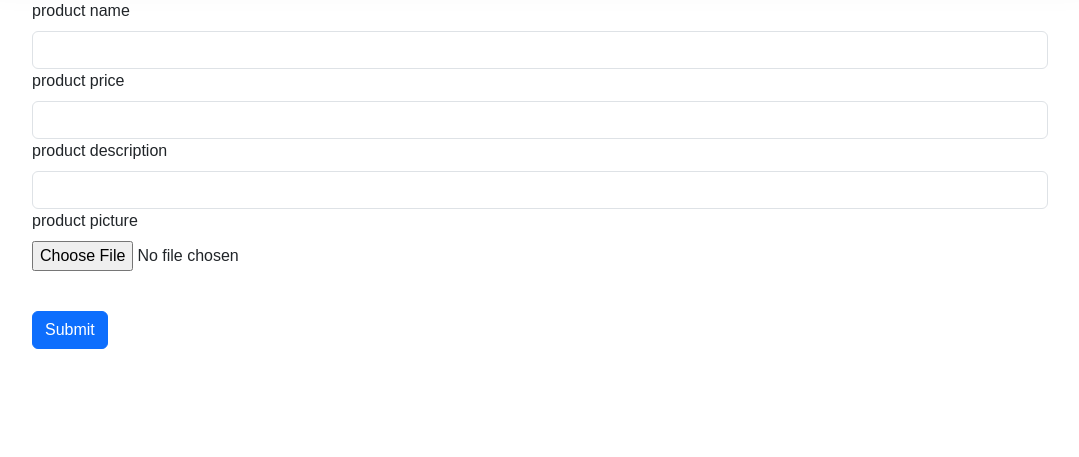
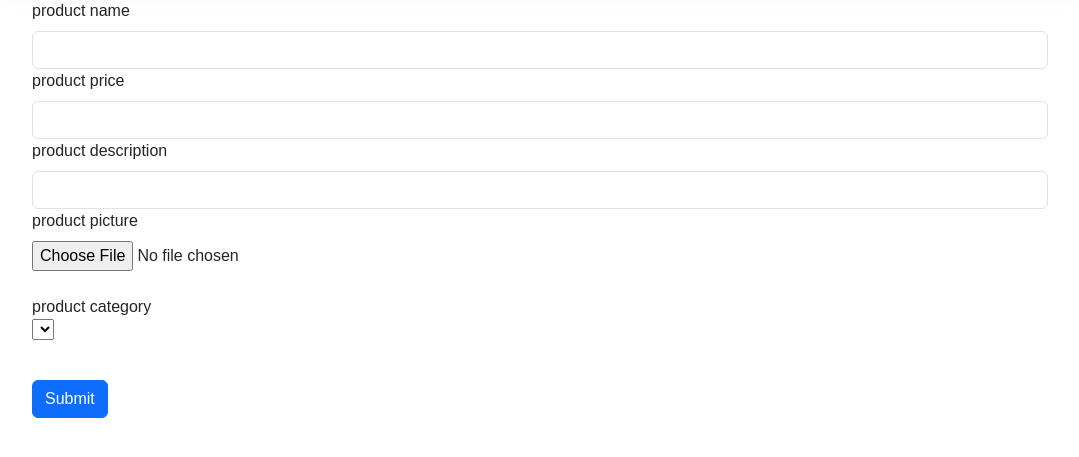
Before and after one commit to WebWizardss/Php_Project, a PHP site: page /addproduit/add.phtml in a window 1280 px wide. Shown: the part 123-580 px from the top of the page, without its empty margins (100-1179 px from the left). Run offline with PHP 8.4, Linux system fonts and the light colour scheme; data that the repository does not hold is empty.

Commit message:
addproduit

```diff
--- a/addproduit/add.phtml
+++ b/addproduit/add.phtml
@@ -49,6 +49,17 @@
                 <input type="file" name="photo">
             </div>
             <br>
+            <div>
+                <label for="form-label">product category</label>
+                <br>
+                <select name="category" id="">
+                    <?php foreach($categories as $category):?>
+                    <option value="<?= $category["id"]?>"><?= $category["nom"]?></option>
+                    <?php endforeach; ?>
+
+                </select>
+            </div>
+            <br>
 
 
 
--- a/index.php
+++ b/index.php
@@ -1,11 +1,12 @@
 <?php
 
 session_start();// taadi des variables fi koll page
+session_destroy();
 require "./DbConnect/index.php";
-
+unset($_SESSION['id']);
 $page_titel = "page d'acceill";
 $template = "";
-$_SESSION['id']="hello";// remplit $session key id par value hello ( cappble de transfre data pour les pages)
+// $_SESSION['id']="hello";// remplit $session key id par value hello ( cappble de transfre data pour les pages)
 include "./layout.phtml";
 
 
--- a/layout.phtml
+++ b/layout.phtml
@@ -144,7 +144,7 @@
             <a href="../signUp/index.php" class="sign_up text-decoration-none  btn-light col">sign up</a>
         </nav>
     <?php endif; ?>
-    <?php include $template=="" ? "index" : $template .".phtml"; ?><!--Dynamique-->
+    <?php include ($template=="" ? "index" : $template) .".phtml"; ?><!--Dynamique-->
 
     <?php endif;?>
 </body>
--- a/produit/produit.phtml
+++ b/produit/produit.phtml
@@ -15,7 +15,7 @@
 
                 <div class="food-menu-box">
                     <div class="food-menu-img">
-                        <img src="" alt="Chicke Hawain Pizza" class="img-responsive img-curve">
+                        <img src="<?= $produit['PhotoProduct'] ?>" alt="Chicke Hawain Pizza" class="img-responsive img-curve">
                     </div>
 
                     <div class="food-menu-desc">
```
Also changed, not shown: addproduit/index.php (+8 -3 lines).
